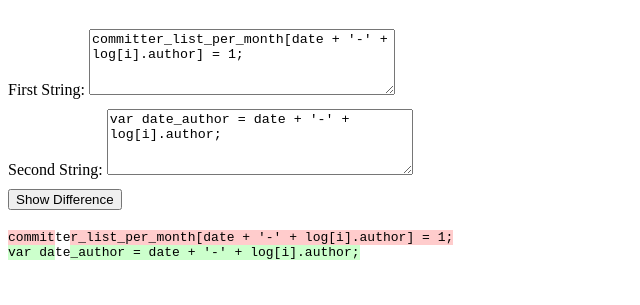
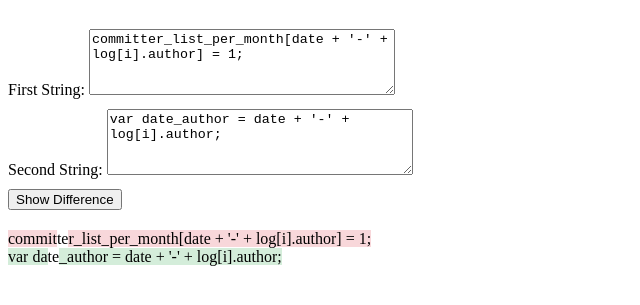
Before and after one commit to krkarma777/string-difference-finder, a plain HTML site: page src/main/resources/templates/home.html in a window 1280 px wide. Both pictures are taken after a click on the button "Show Difference". Shown: the part 61-366 px from the top of the page, without its empty margins (0-640 px from the left). Drawn offline with Linux system fonts and the light colour scheme.

Commit message:
Update home.css: Adjust background colors for deleted and added parts, add styling for placeholders

```diff
--- a/src/main/resources/static/stylesheet/home.css
+++ b/src/main/resources/static/stylesheet/home.css
@@ -13,13 +13,13 @@ button {
 }
 
 .deleted {
-    background-color: #ffcccc;
-}
-.added {
-    background-color: #ccffcc;
+    background-color: #f8d7da;
 }
 
-.result-line {
-    white-space: pre-wrap;
-    font-family: monospace;
+.added {
+    background-color: #d4edda;
 }
+
+.placeholder {
+    visibility: hidden;
+}
```
